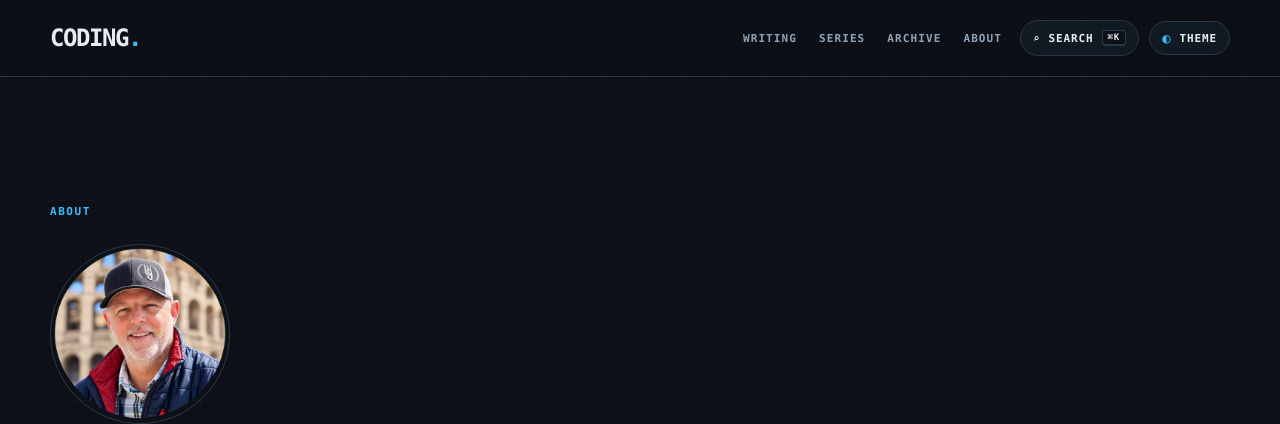
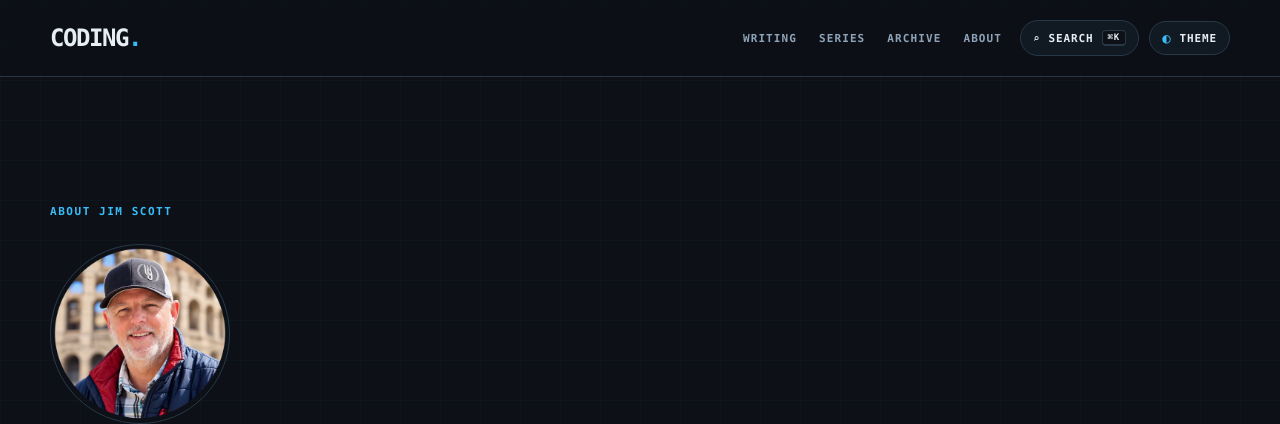
Before and after one commit to infoconex/coding-blog, a Jekyll site: the page built from about.md, in a window 1280 px wide and 900 px high. Shown: the top 424 px of the window. Built offline with Jekyll 4.4.1, drawn with Linux system fonts in a browser that asks for light colours.

Commit message:
Make About page identity explicit for readers and search engines

```diff
--- a/about.md
+++ b/about.md
@@ -14,7 +14,7 @@ profilePage: true
 {% assign portrait_asset = site.static_files | where: "path", "/assets/images/about/jim-scott.webp" | first %}
 <section class="shell about-hero">
   <div class="about-hero__identity">
-    <div class="eyebrow">About</div>
+    <div class="eyebrow">About Jim Scott</div>
     {% if portrait_asset %}
     <figure class="about-hero__portrait">
       <img src="{{ '/assets/images/about/jim-scott.webp' | relative_url }}" alt="Portrait of Jim Scott" width="480" height="480" loading="eager" decoding="async">
@@ -23,7 +23,6 @@ profilePage: true
     <h1>Building software, preserving the lessons.</h1>
     <div class="about-hero__intro">
       <p class="about-hero__lede">I’m Jim Scott, a Vice President of Software Engineering who still enjoys working directly with code. I write about software engineering, architecture, open-source tools, and the lessons that survive contact with production.</p>
-
     </div>
   </div>
   <dl class="about-highlights" aria-label="Professional background at a glance">
```
